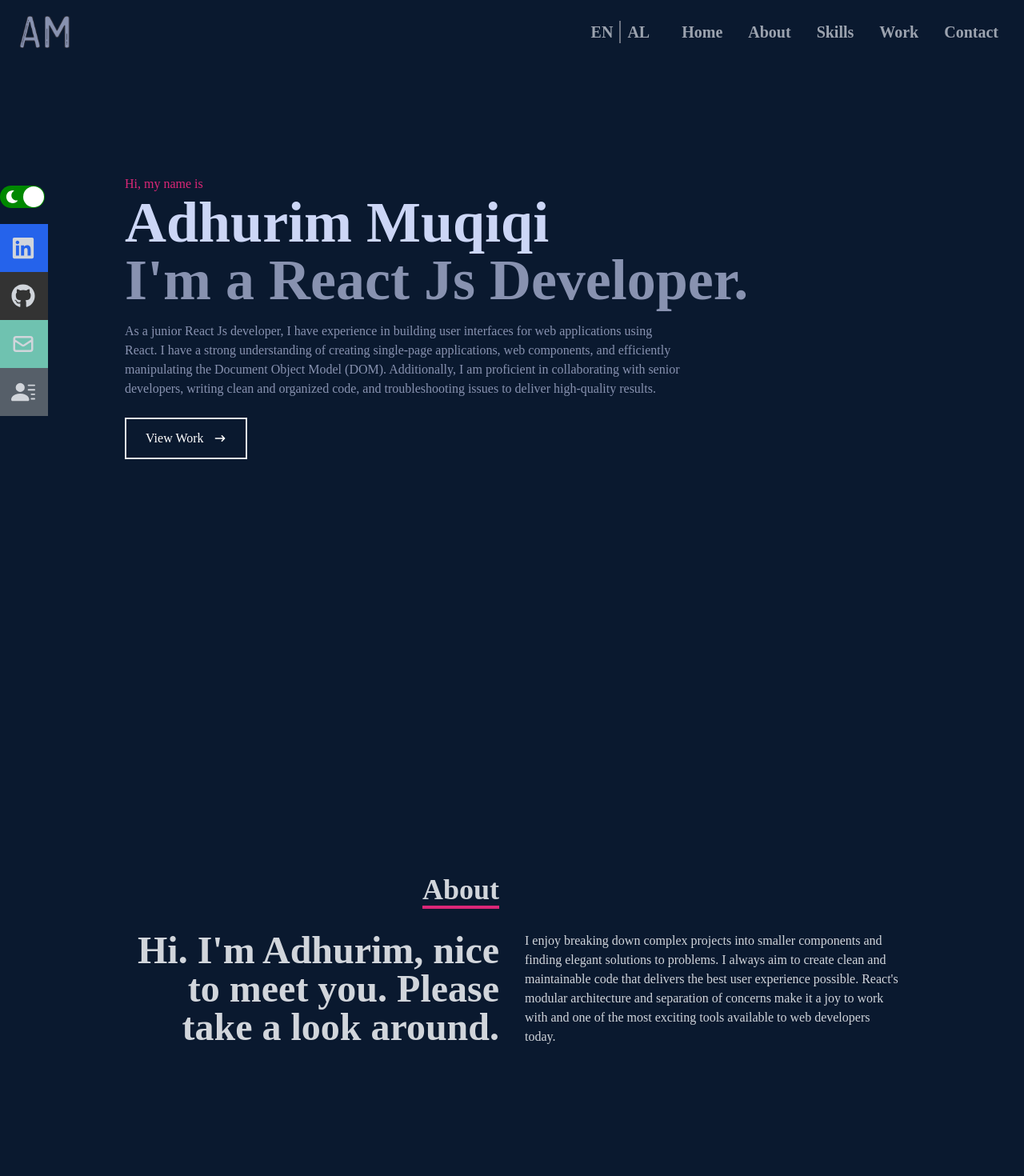
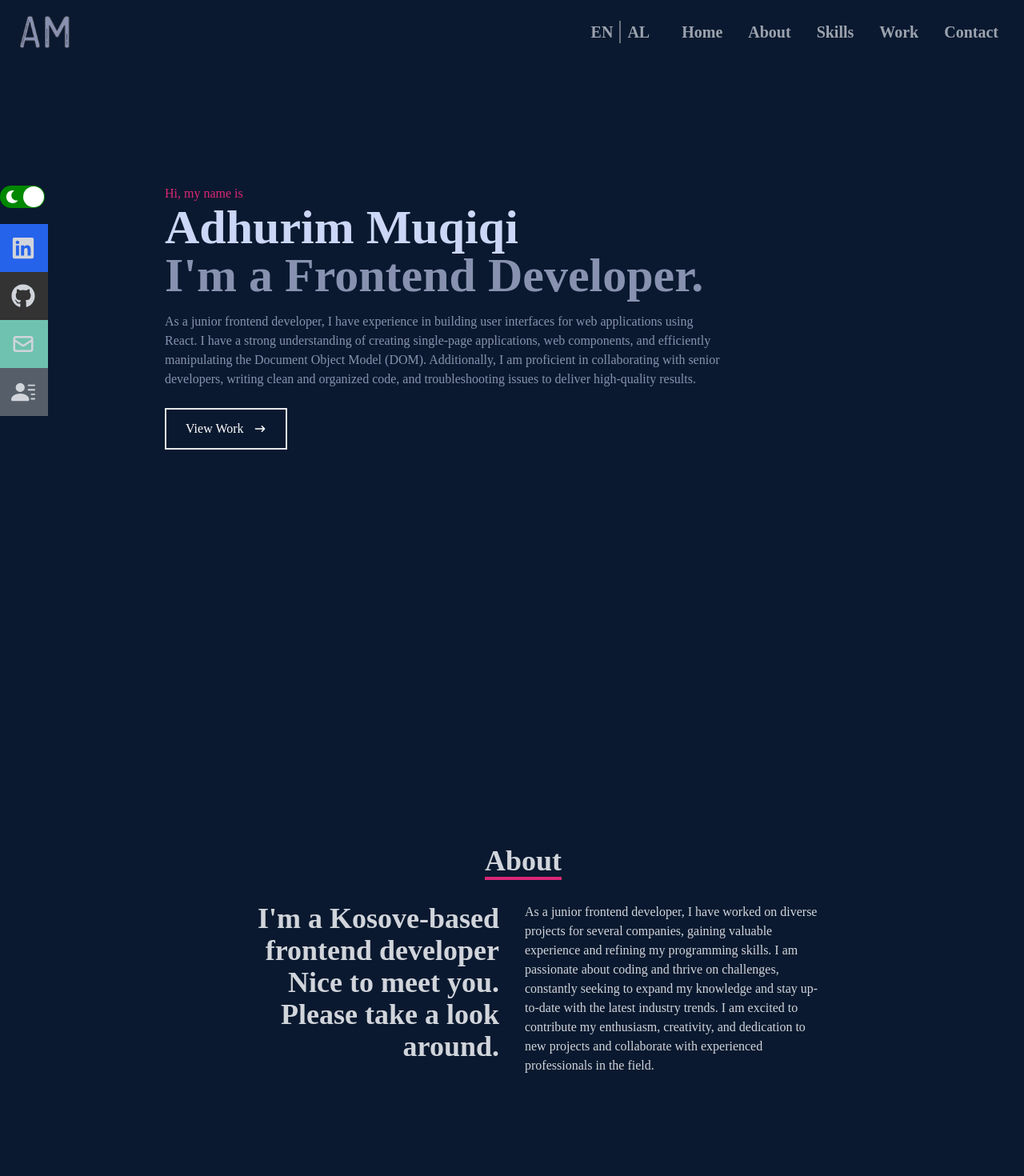
Before and after one commit to Adhurim4/am-portfolio, a React (Create React App) app: page / in a window 1280 px wide. Shown: the top 1470 px of the page at 80% size. Built offline with nearby package versions, Linux system fonts and the light colour scheme.

Commit message:
text changes

```diff
--- a/src/components/About.jsx
+++ b/src/components/About.jsx
@@ -8,22 +8,21 @@ const About = () => {
   return (
         <div name="about" className='w-full h-screen mainText2 text-gray-300'>
             <div className='flex flex-col justify-center items-center w-full h-full'>
-                <div className='max-w-[1000px] w-full px-4 grid grid-cols-2 gap-8'>
+                <div className='max-w-[100px] w-full px-4 grid grid-cols-2 gap-8'>
                     <div className='sm:text-right pb-8'>
-                        <p className='text-4xl font-bold inline border-b-4 border-pink-600'>
+                        <p className='sm:text-4xl 2xl font-bold inline border-b-4 border-pink-600'>
                             {t("about")}
                         </p>
                     </div>
                     <div></div>
                     </div>
-                    <div className='max-w-[1000px] w-full grid sm:grid-cols-2 gap-8 px-4'>
-                        <div className='sm:text-right text-5xl font-bold'>
-                            <p>{t("Hi. I'm Adhurim, nice to meet you. Please take a look around.")}</p>
+                    <div className='max-w-[800px] w-full grid sm:grid-cols-2 gap-8 px-4'>
+                        <div className='sm:text-right sm:text-4xl 2xl font-bold'>
+                            <p>{t("I'm a Kosove-based frontend developer ")}</p>
+                            <p>{t(" Nice to meet you. Please take a look around.")}</p>
                         </div>
                         <div>
-                            <p className='mainText2'> I enjoy breaking down complex projects into smaller components and finding elegant solutions to problems.
-                                 I always aim to create clean and maintainable code that delivers the best user experience possible. React's modular architecture
-                                and separation of concerns make it a joy to work with and one of the most exciting tools available to web developers today.</p>
+                            <p className='mainText2'>As a junior frontend developer, I have worked on diverse projects for several companies, gaining valuable experience and refining my programming skills. I am passionate about coding and thrive on challenges, constantly seeking to expand my knowledge and stay up-to-date with the latest industry trends. I am excited to contribute my enthusiasm, creativity, and dedication to new projects and collaborate with experienced professionals in the field.</p>
                         </div>
                     </div>
 
--- a/src/components/Contact.jsx
+++ b/src/components/Contact.jsx
@@ -2,7 +2,7 @@ import React from 'react'
 
 const Contact = () => {
   return (
-    <div name="contact" className='w-full h-screen  mt-[300px]   flex justify-center items-center p-4'>
+    <div name="contact" className='w-full h-screen sm:mt-[400px] mt-[1200px] flex justify-center items-center p-4'>
         <form method='POST' action='https://getform.io/f/ac719518-5117-45bb-bbc1-5b5352e60a0f' className='flex flex-col max-w-[700px] w-full'>
             <div className='pb-8'>
                 <p className='mainText2 text-4xl font-bold inline border-b-4 border-pink-600 text-gray-300'>
--- a/src/components/Home.jsx
+++ b/src/components/Home.jsx
@@ -8,21 +8,20 @@ const Home = () => {
   return (
     <div name="home" className="w-full h-screen justify-center items-center">
       {/* Container */}
-      <div className="max-w-[1000px] mx-auto p-4 flex flex-col justify-center h-full">
+      <div className="max-w-[900px]  p-4 flex flex-col justify-center h-full mx-auto">
         <p className="text-pink-600 mainText">{t('Hi, my name is')}</p>
-        <h1 className="text-4xl sm:text-7xl font-bold text-[#ccd6f6] mainText2">
+        <h1 className="text-4xl sm:text-6xl font-bold text-[#ccd6f6] mainText2">
           Adhurim Muqiqi
         </h1>
-        <h2 className="text-4xl sm:text-7xl font-bold text-[#8892b0]">
-          {t("I'm a React Js Developer.")}
+        <h2 className="text-4xl sm:text-6xl font-bold text-[#8892b0]">
+          {t("I'm a Frontend Developer.")}
         </h2>
         <p className="text-[#8892b0] py-4 max-w-[700px] mainText2">
-          As a junior React Js developer, I have experience in building user interfaces for web applications using React. I have a strong understanding of creating single-page applications, web components, and efficiently manipulating the Document Object Model (DOM).
-          Additionally, I am proficient in collaborating with senior developers, writing clean and organized code, and troubleshooting issues to deliver high-quality results.
+        {t("As a junior frontend developer, I have experience in building user interfaces for web applications using React. I have a strong understanding of creating single-page applications, web components, and efficiently manipulating the Document Object Model (DOM). Additionally, I am proficient in collaborating with senior developers, writing clean and organized code, and troubleshooting issues to deliver high-quality results.")}
         </p>
         <div>
           <button className="text-white group border-2 px-6 py-3 my-2 flex items-center mainText3 hover:bg-pink-600 hover:border-pink-600">
-            <a href="https://github.com/Adhurim4">View Work</a>
+            <a href="https://github.com/Adhurim4">{t("View Work")}</a>
             <HiArrowNarrowRight className="ml-3" />
           </button>
         </div>
--- a/src/components/Skills.jsx
+++ b/src/components/Skills.jsx
@@ -12,7 +12,7 @@ const Skills = () => {
   return (
     <div name='skills' className='w-full h-screen mainText2  text-gray-300'>
 
-        <div className='max-w-[1000px] mx-auto p-4 flex flex-col justify-center w-full h-full'>
+        <div className='max-w-[900px] mx-auto p-4 flex flex-col justify-center w-full h-full'>
             <div>
                 <p className='text-4xl font-bold inline border-b-4 border-pink-600'>Skills</p>
                 <p className='py-4 mainText2'>These are the technologies I've worked with</p>
--- a/src/components/Work.jsx
+++ b/src/components/Work.jsx
@@ -11,7 +11,7 @@ import ReduxCrud from '../assets/reduxcrud.PNG'
 
 const Work = () => {
   return (
-    <div name="work" className='w-full h-screen mt-[300px] text-gray-300  '>
+    <div name="work" className='w-full h-screen sm:mt-[400px] mt-[1200px]  text-gray-300  '>
         <div className='max-w-[1000px] mx-auto p-4 flex flex-col justify-center w-full h-full'>
             <div className='pb-8'>
                 <p className='text-4xl mainText2 font-bold inline border-b-4 text-gray-300 border-pink-600'>Work</p>
--- a/src/locales/al/translation.json
+++ b/src/locales/al/translation.json
@@ -6,5 +6,7 @@
     "work": "Projektet",
     "contact": "Kontakti",
     "Hi, my name is":"Pershendetje, une jam",
-    "I'm a React Js Developer." : "Une jam React Developer"
- }
+    "I'm a Frontend Developer." : "Une jam Frontend Developer",
+    "As a junior frontend developer, I have experience in building user interfaces for web applications using React. I have a strong understanding of creating single-page applications, web components, and efficiently manipulating the Document Object Model (DOM). Additionally, I am proficient in collaborating with senior developers, writing clean and organized code, and troubleshooting issues to deliver high-quality results." : "Si një junior frontend developer, kam përvojë ne zhvillimin e user interfaces për aplikacionet në ueb duke përdorur React. Unë ka njohuri solide të krijimit të aplikacioneve single page, komponentëve të uebit dhe manipulimit DOM-it. Për më tepër, unë jam i aftë të bashkëpunoj me senior developers, të shkruaj kod të pastër dhe të organizuar dhe te ofroj zgjidhjen e problemeve për të dhënë rezultate me cilësi të lartë.",
+    "View Work": "Projektet e mija"
+}
```
